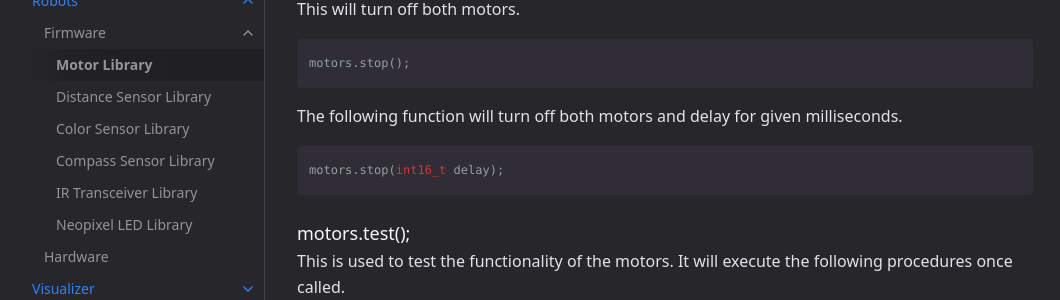
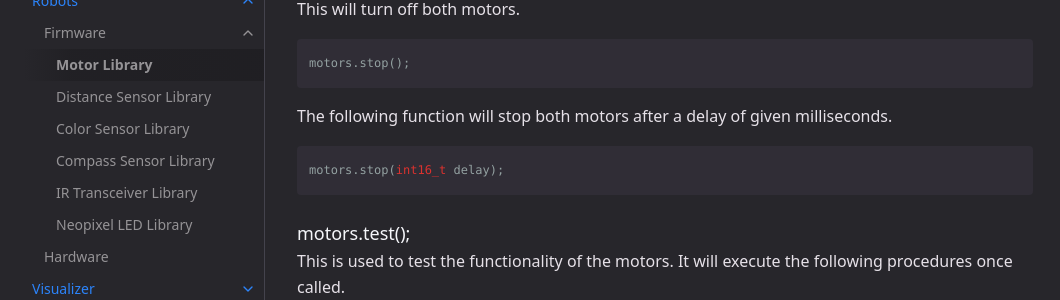
Before and after one commit to luk3Sky/docs, a Jekyll site: the page built from docs/robot/firmware/motors.md, in a window 1280 px wide and 900 px high, scrolled down 2006 px. Shown: the part 155-455 px from the top of the window, without its empty margins (107-1167 px from the left). Built offline with Jekyll 4.4.1, drawn with Linux system fonts in a browser that asks for light colours.

````diff
--- a/docs/robot/firmware/motors.md
+++ b/docs/robot/firmware/motors.md
@@ -80,7 +80,7 @@
 motors.stop();
 ```
 
-The following function will turn off both motors and delay for given milliseconds.
+The following function will stop both motors after a delay of given milliseconds.
 
 ```cpp
 motors.stop(int16_t delay);
````
